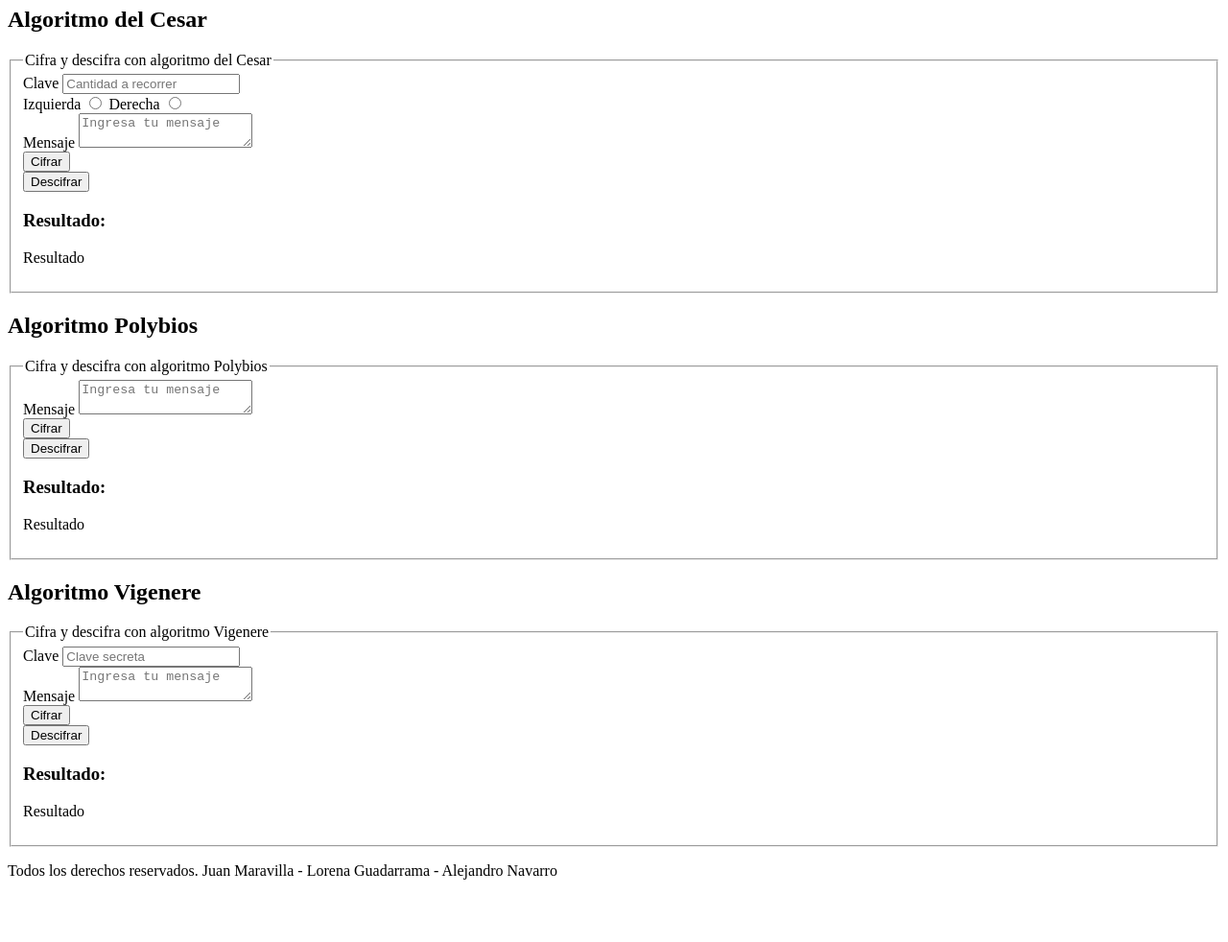
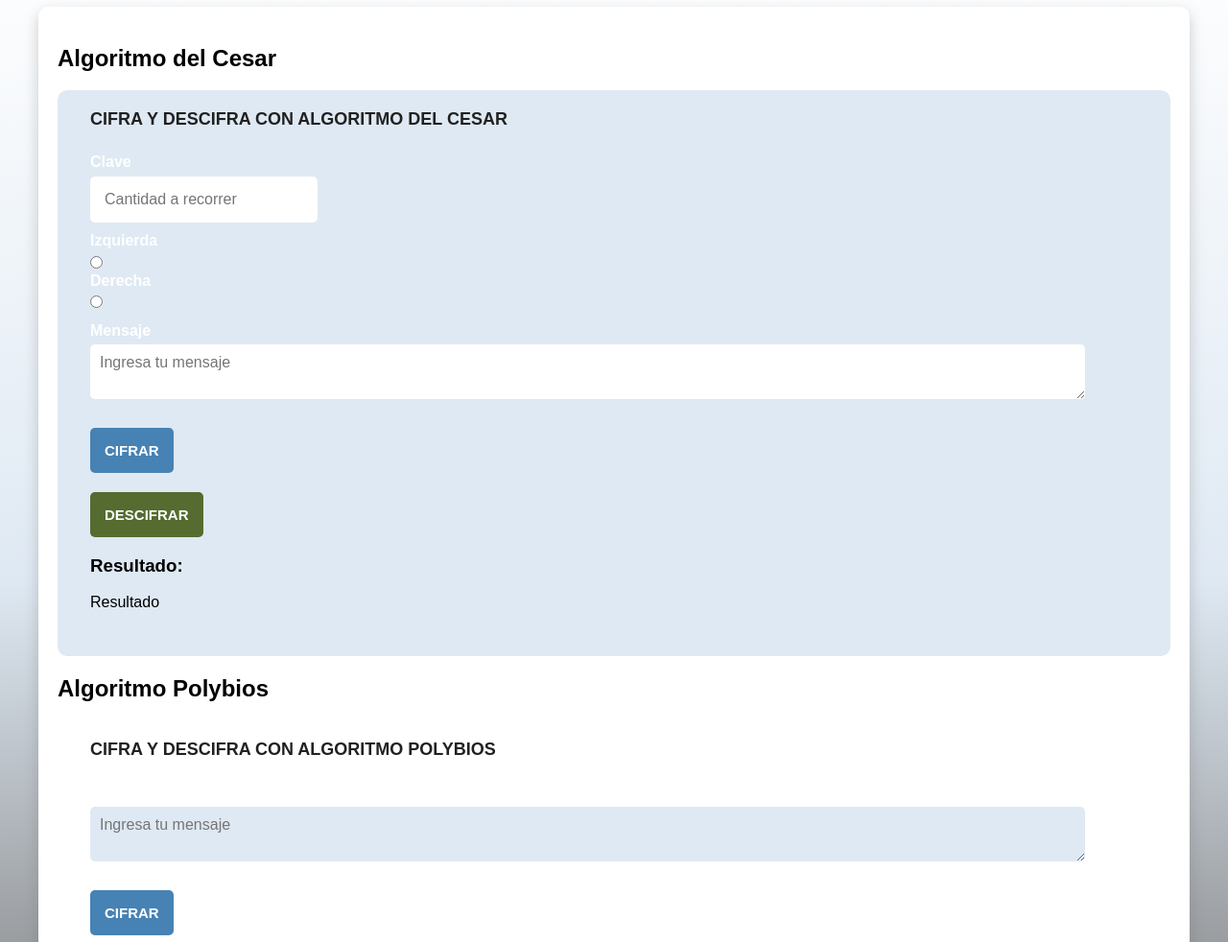
Before and after one commit to JMaravilla19/CifradoDeDatos, a plain HTML site: page Algoritmos Cifrado/index.html in a window 1280 px wide. Shown: the part 73-1055 px from the top of the page at 96% size. Before the commit the page ends 1006 px from the top, so only its background shows below. Drawn offline with Linux system fonts and the light colour scheme.

Commit message:
Add files via upload
Actualizacion: Se agregaron los archivos CSS creados por Alejandro Navarro
- Se modifico una funcion JavaScript y se agrego un nuevo objeto de arreglos con los abecedarios, que pretendo testear para realizar el cifrado y descifrado

```diff
--- a/Algoritmos Cifrado/JavaScript/app.js
+++ b/Algoritmos Cifrado/JavaScript/app.js
@@ -1,3 +1,10 @@
+//Objeto con Abecedarios, al derecho y al reves
+let abecedario = {
+	abc: ['a','b','c','d','e','f','g','h','i','j','k','l','m','n','o','p','q','r','s','t','u','v','w','x','y','z'],
+
+	zyx: ['z', 'y','x','w','v','u','t','s','r','q','p','o','n','m','l','k','j','i','h','g','f','e','d','c','b','a']
+};
+
 //Variables Globales Algoritmo Cesar
 let clave1,  izq_der, mensaje1;
 
@@ -27,16 +34,13 @@ window.onload = function(){
 // funcion para procesar la clave1 de algoritmo DEL CESAR
 function processClave1(){
 
+	let clave1_1 = document.getElementById('clave1').value;
+	clave1_1 = Number.parseInt(clave1_1);
 
-	let clave1_1 = document.getElementById('clave1').value;
-
-	clave1_1 = Number.parseInt(clave1_1);
-	console.log(clave1_1);
-
+	//Validar si el ususario ingreso una clave para algoritmo CESAR
 	if ( !clave1_1 ){
-
 	alert("Ingresa Un Numero");
-	return false;
+	location.reload();
 
 	}else{
 		return clave1_1;
@@ -44,11 +48,18 @@ function processClave1(){
 
 }
 
+// Funcion para determinar si el ususario quiere recorrer el archivo a la izquierda o derecha
+function validarIzquierdaDerecha(){
+
+}
+
 // Funcion CIFRADO CESAR
 function cifradoCesar(){
+
 	clave1= processClave1();
+	console.log(clave1);
+
 	console.log("Clickeaste el boton");
-	console.log("Update testing")
 }
 // Funcion DESCIFRADO CESAR
 function desCesar(){
--- /dev/null
+++ b/Algoritmos Cifrado/estilos.css
@@ -0,0 +1,179 @@
+/*PRINCIPALES*/
+
+:root {
+    --blanco: #ffffff;
+    --negro: #212121;
+    --amarillo: #ffc107;
+    --azul: #0097a7;
+    --azul-obscuro: #4682b4;
+    --gris: #757575;
+    --gris-claro: #dfe9f3;
+    --gris-obscuro: #333333;
+    --verde: #556b2f;
+}
+
+html {
+    font-size: 62.5%;
+    box-sizing: border-box;
+}
+
+*,
+*:before,
+*:after {
+    box-sizing: inherit;
+}
+
+body {
+    font-size: 16px;
+    font-family: 'Krub', sans-serif;
+    background-image: linear-gradient(to top, var(--gris-obscuro)0%, var(--gris)35%, var(--gris-claro) 65%, var(--blanco) 100%);
+}
+
+
+/*TEXTO*/
+
+.titulo {
+    font-size: 3.8srem;
+    color: var(--azul);
+    display: flex;
+    justify-content: center;
+}
+
+
+/*GENERALES*/
+
+.w-100 {
+    width: 100%;
+}
+
+.contenedor {
+    max-width: 120rem;
+    margin: 0 auto;
+}
+
+.sombra {
+    -webkit-box-shadow: 0px 6px 15px 0px rgba(102, 102, 102, 0.32);
+    -moz-box-shadow: 0px 6px 15px 0px rgba(102, 102, 102, 0.32);
+    box-shadow: 0px 6px 15px 0px rgba(102, 102, 102, 0.32);
+    background-color: var(--blanco);
+    padding: 2rem;
+    border-radius: 1rem;
+}
+
+
+/**BOTON**/
+
+.boton {
+    background-color: var(--azul-obscuro);
+    color: var(--blanco);
+    padding: 1rem 3rem;
+    margin-top: 1rem;
+    font-size: 1.5rem;
+    text-decoration: none;
+    text-transform: uppercase;
+    font-weight: 600;
+    border-radius: .5rem;
+    width: 95%;
+    text-align: center;
+    border: none;
+}
+
+@media (min-width: 520px) {
+    .boton {
+        width: auto;
+    }
+}
+
+.boton:hover {
+    cursor: pointer;
+}
+
+.boton-naranja {
+    background-color: var;
+}
+
+.boton-verde {
+    background-color: var(--verde);
+}
+
+
+/*YA LO DEMAS ALV*/
+
+.formulario {
+    background-color: var(--gris-claro);
+    /*width: min(60rem, 100%);*/
+    margin: 0 auto;
+    padding: 2rem;
+    border-radius: 1rem;
+}
+
+.formulario-blanco {
+    background-color: var(--blanco);
+}
+
+.formulario fieldset {
+    border: none;
+}
+
+.formulario legend {
+    text-align: left;
+    font-size: 1.8rem;
+    text-transform: uppercase;
+    font-weight: 700;
+    margin-bottom: 2rem;
+    color: var(--negro);
+}
+
+.campo {
+    margin-bottom: 1rem;
+}
+
+.campo label {
+    color: var(--blanco);
+    font-weight: 700;
+    margin-bottom: .5rem;
+    display: block;
+}
+
+.campo input {
+    width: auto;
+    border: none;
+    padding: 1.5rem;
+    border-radius: .5rem;
+}
+
+.forma-contacto {
+    max-width: 35rem;
+    display: flex;
+    justify-content: space-between;
+    align-items: center;
+}
+
+.texto {
+    padding: 1rem;
+    display: block;
+    width: 95%;
+    background-color: var(--blanco);
+    margin-bottom: 2rem;
+    border: none;
+    border-radius: .5rem;
+}
+
+.texto-blanco {
+    background-color: var(--gris-claro);
+}
+
+
+/*FOOTER*/
+
+.site-footer {
+    background-color: var(--gris-obscuro);
+    color: var(--gris-claro);
+    margin: 0;
+}
+
+.contenedor-footer {
+    padding: 3rem 0;
+    display: flex;
+    justify-content: space-between;
+}
--- a/Algoritmos Cifrado/index.html
+++ b/Algoritmos Cifrado/index.html
@@ -1,42 +1,48 @@
 <!DOCTYPE html>
 <html lang="en">
+
 <head>
     <meta charset="UTF-8">
     <meta http-equiv="X-UA-Compatible" content="IE=edge">
     <meta name="viewport" content="width=device-width, initial-scale=1.0">
     <title>Algoritmos de Cifrado</title>
+    <link rel="preload" href="normalize.css" as="style">
+    <link rel="stylesheet" href="normalize.css">
+    <link rel="preload" href="estilos.css" as="style">
+    <link rel="stylesheet" href="estilos.css">
 </head>
-
 <!-- Aqui se liga el archivo JavaScript con HTML -->
 <script src="JavaScript/app.js"></script>
 
 <body>
-     <!--ENCABEZADO  -->
+    <!--ENCABEZADO  -->
     <header>
-        <a href="/index.html"> <h1>Algoritmos de cifrado</h1> </a>
-
+        <h1 class="titulo">Algoritmos de cifrado</span>
+        </h1>
     </header>
 
     <!-- Aqui inicia el contenido principal -->
-    <main>
+    <main class="contenedor sombra">
+
         <!-- Aqui inicia la seccion ALGORITMO DEL CESAR -->
-        <section>
+        <section class="cesar contenedor">
+            <h2>Algoritmo del Cesar</h2>
 
-            <h2>Algoritmo del Cesar</h2>
             <!-- FORMULARIO algoritmo CESAR -->
-            <form>
+            <form class="formulario">
+
                 <!-- CAMPOS formulario -->
                 <fieldset>
                     <legend>Cifra y descifra con algoritmo del Cesar </legend>
 
                     <!-- CAMPO Para ingresar clave numerica -->
-                    <div>
+                    <div class="campo">
                         <label>Clave</label>
                         <input type="number" placeholder="Cantidad a recorrer" id="clave1">
                     </div>
 
                     <!-- Campo para seleccionar IZQUIERDA O DERECHA -->
-                    <div>
+                    <div class="campo">
                         <label>Izquierda</label>
                         <input type="radio" name="izqDer" value="izquierda" id="izq">
                         <label>Derecha</label>
@@ -44,29 +50,29 @@
                     </div>
 
                     <!-- ESPACIO para el mensaje a CIFRAR / DESCIFRAR -->
-                    <div>
+                    <div class="campo">
                         <label>Mensaje</label>
-                        <textarea placeholder="Ingresa tu mensaje" id="mensaje1"></textarea>
+                        <textarea class="texto" placeholder="Ingresa tu mensaje" id="mensaje1"></textarea>
 
                     </div>
 
                     <!-- BOTON CIFRAR CESAR-->
-                    <div>
-                        <input type="button" value="Cifrar" id="Cifrado_Cesar">
+                    <div class="campo">
+                        <input class="boton w-100" type="button" value="Cifrar" id="Cifrado_Cesar">
                     </div>
 
                     <!-- BOTON DESCIFRAR CESAR -->
-                    <div>
-                        <input type="button" value="Descifrar" id="Desc_Cesar">
+                    <div class="campo">
+                        <input class="boton boton-verde w-100" type="button" value="Descifrar" id="Desc_Cesar">
                     </div>
 
                     <!-- Aqui se mostrara el MENSAJE resultado de hacer click en los botones CESAR -->
-                    <div>
-                        <h3>Resultado: </h3> <p id="R_Cesar">Resultado</p>
+                    <div class="campo">
+                        <h3>Resultado: </h3>
+                        <p id="R_Cesar">Resultado</p>
                     </div>
 
                 </fieldset>
-
             </form>
 
         </section> <!-- FINAL SECCION de algoritmo CESAR -->
@@ -74,31 +80,35 @@
         <!-- SECCION  algoritmo POLYBIOS -->
         <section>
             <h2> Algoritmo Polybios</h2>
+
             <!-- INICO FORMULARIO POLYBIOS -->
-            <form>
+            <form class="formulario formulario-blanco">
+
                 <!-- CAMPOS formulario-->
                 <fieldset>
                     <legend>Cifra y descifra con algoritmo Polybios </legend>
 
                     <!-- ESPACIO para el mensaje a CIFRAR / DESCIFRAR -->
-                    <div>
+                    <div class="campo">
                         <label>Mensaje</label>
-                        <textarea placeholder="Ingresa tu mensaje" id="mensaje2"></textarea>
+                        <textarea class="texto texto-blanco" placeholder="Ingresa tu mensaje" id="mensaje2"></textarea>
 
                     </div>
+
                     <!-- BOTON CIFRAR POLYBIOS-->
-                    <div>
-                        <input type="button" value="Cifrar" id="Cifrado_Poly">
+                    <div class="campo">
+                        <input class="boton w-100" type="button" value="Cifrar" id="Cifrado_Poly">
                     </div>
 
                     <!-- BOTON DESCIFRAR POLYBIOS -->
-                    <div>
-                        <input type="button" value="Descifrar" id="Desc_Poly">
+                    <div class="campo">
+                        <input class="boton boton-verde w-100" type="button" value="Descifrar" id="Desc_Poly">
                     </div>
 
                     <!-- Aqui se mostrara el MENSAJE resultado de hacer click en los botones -->
-                    <div>
-                        <h3>Resultado: </h3> <p id="R_Polybios">Resultado</p>
+                    <div class="campo">
+                        <h3>Resultado: </h3>
+                        <p id="R_Polybios">Resultado</p>
                     </div>
 
                 </fieldset>
@@ -111,37 +121,38 @@
             <h2> Algoritmo Vigenere</h2>
 
             <!-- INICO FORMULARIO VIGENERE -->
-            <form>
+            <form class="formulario">
+
                 <!-- CAMPOS formulario-->
                 <fieldset>
                     <legend>Cifra y descifra con algoritmo Vigenere </legend>
 
                     <!-- CAMPO Para ingresar clave TEXTUAL -->
-                    <div>
+                    <div class="campo">
                         <label>Clave</label>
                         <input type="text" placeholder="Clave secreta">
                     </div>
 
-                     <!-- ESPACIO para el mensaje a CIFRAR / DESCIFRAR -->
-                    <div>
+                    <!-- ESPACIO para el mensaje a CIFRAR / DESCIFRAR -->
+                    <div class="campo">
                         <label>Mensaje</label>
-                        <textarea placeholder="Ingresa tu mensaje" id="mensaje3"></textarea>
+                        <textarea class="texto" placeholder="Ingresa tu mensaje" id="mensaje3"></textarea>
 
                     </div>
-
                     <!-- BOTON CIFRAR VIGENERE-->
-                    <div>
-                        <input type="button" value="Cifrar" id="Cifrado_Ven">
+                    <div class="campo">
+                        <input class="boton w-100" type="button" value="Cifrar" id="Cifrado_Ven">
                     </div>
 
                     <!-- BOTON DESCIFRAR VIGENERE-->
-                    <div>
-                        <input type="button" value="Descifrar" id="Desc_Ven">
+                    <div class="campo">
+                        <input class="boton boton-verde w-100" type="button" value="Descifrar" id="Desc_Ven">
                     </div>
 
                     <!-- Aqui se mostrara el MENSAJE resultado de hacer click en los botones -->
-                    <div>
-                        <h3>Resultado: </h3> <p id="R_Vigenere">Resultado</p>
+                    <div class="campo">
+                        <h3>Resultado: </h3>
+                        <p id="R_Vigenere">Resultado</p>
                     </div>
 
                 </fieldset>
@@ -151,9 +162,12 @@
     </main>
 
     <!-- Ultima seccion de la pagina, suele ir la frase derechos reservados y datos de contacto -->
-    <footer>
-        <p>Todos los derechos reservados. Juan Maravilla - Lorena Guadarrama - Alejandro Navarro</p>
+    <footer class="site-footer">
+        <div class="contenedor contenedor-footer">
+            <p>Todos los derechos reservados. Juan Maravilla - Lorena Guadarrama - Alejandro Navarro</p>
+        </div>
     </footer>
 
 </body>
+
 </html>
```
Also changed, not shown: Algoritmos Cifrado/normalize.css (added).
